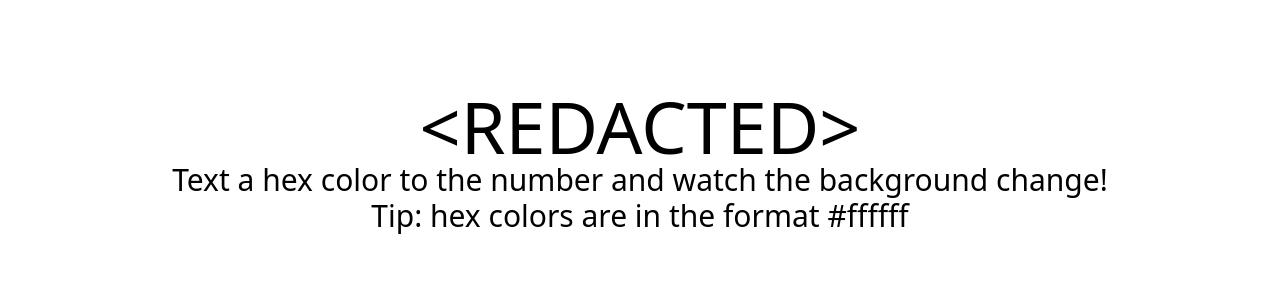
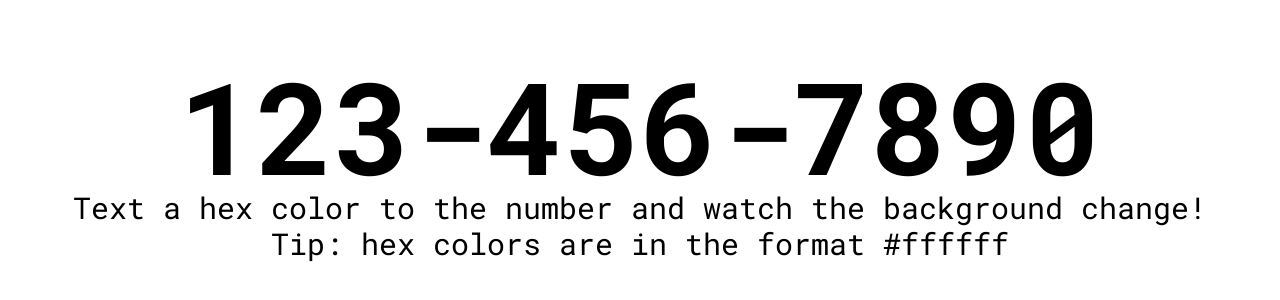
Before and after one commit to Luke-Oldenburg/club-rush-24, a website: page frontend/index.html in a window 1280 px wide. Shown: the part 238-538 px from the top of the page. Drawn offline with nearby package versions, Linux system fonts and the light colour scheme; no server answers.

Commit message:
Update font

```diff
--- a/frontend/index.html
+++ b/frontend/index.html
@@ -7,6 +7,12 @@
     <title>GSHS Hack Club</title>
     <link rel="icon" href="./favicon.svg" type="image/svg+xml">
     <script src="https://cdn.tailwindcss.com"></script>
+    <style>
+        @import url('https://fonts.googleapis.com/css2?family=Roboto+Mono:ital,wght@0,100..700;1,100..700&family=Roboto:ital,wght@0,100;0,300;0,400;0,500;0,700;0,900;1,100;1,300;1,400;1,500;1,700;1,900&display=swap');
+        * {
+            font-family: "Roboto Mono", sans-serif;
+        }
+    </style>
     <script>
         setInterval(async () => {
             const response = await fetch("http://clubrush24.lukeo.hackclub.app/api/color");
@@ -16,8 +22,8 @@
     </script>
   </head>
   <body>
-    <main class="flex flex-col items-center justify-center h-screen">
-        <h1 class="text-7xl">&lt;REDACTED&gt;</h1>
+    <main class="flex flex-col items-center justify-center h-screen mix-blend-difference">
+        <h1 class="text-9xl font-black">123-456-7890</h1>
         <p class="text-3xl">Text a hex color to the number and watch the background change!</p>
         <p class="text-3xl">Tip: hex colors are in the format #ffffff</p>
     </main>
```
